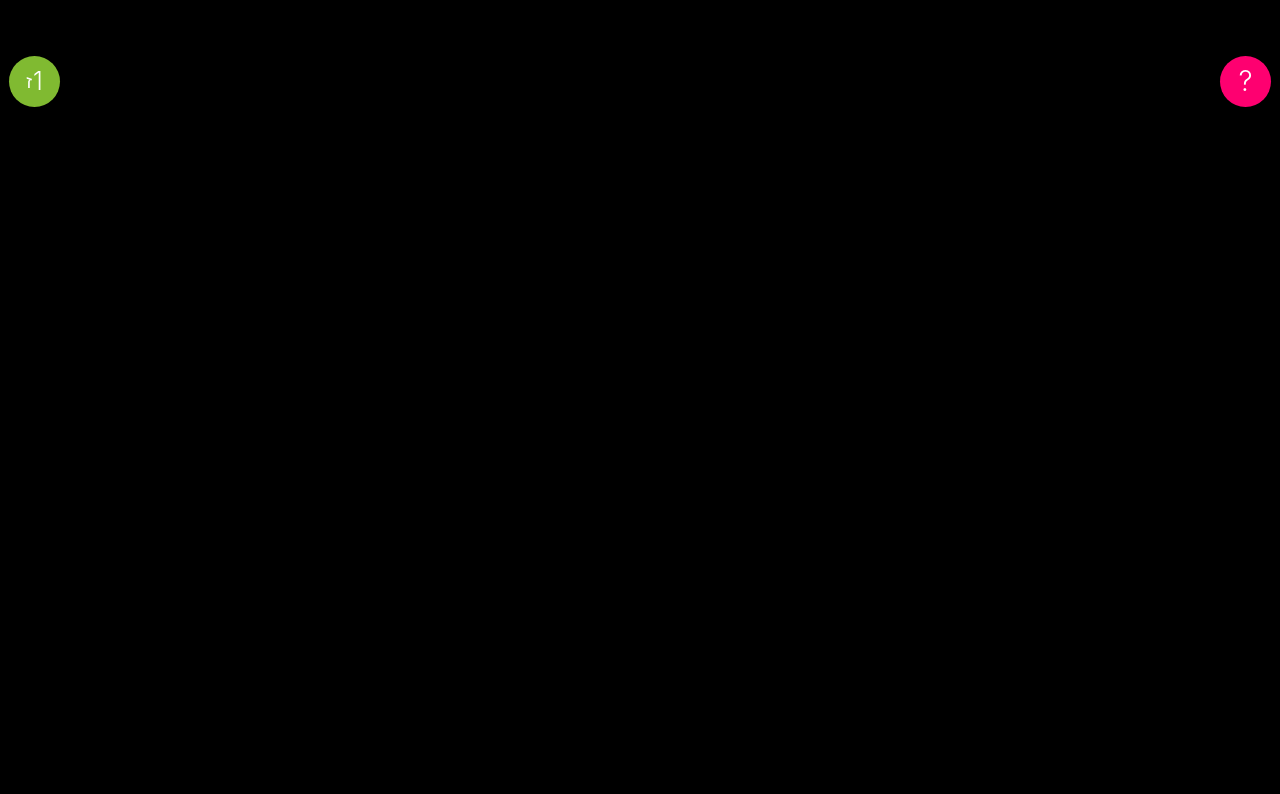
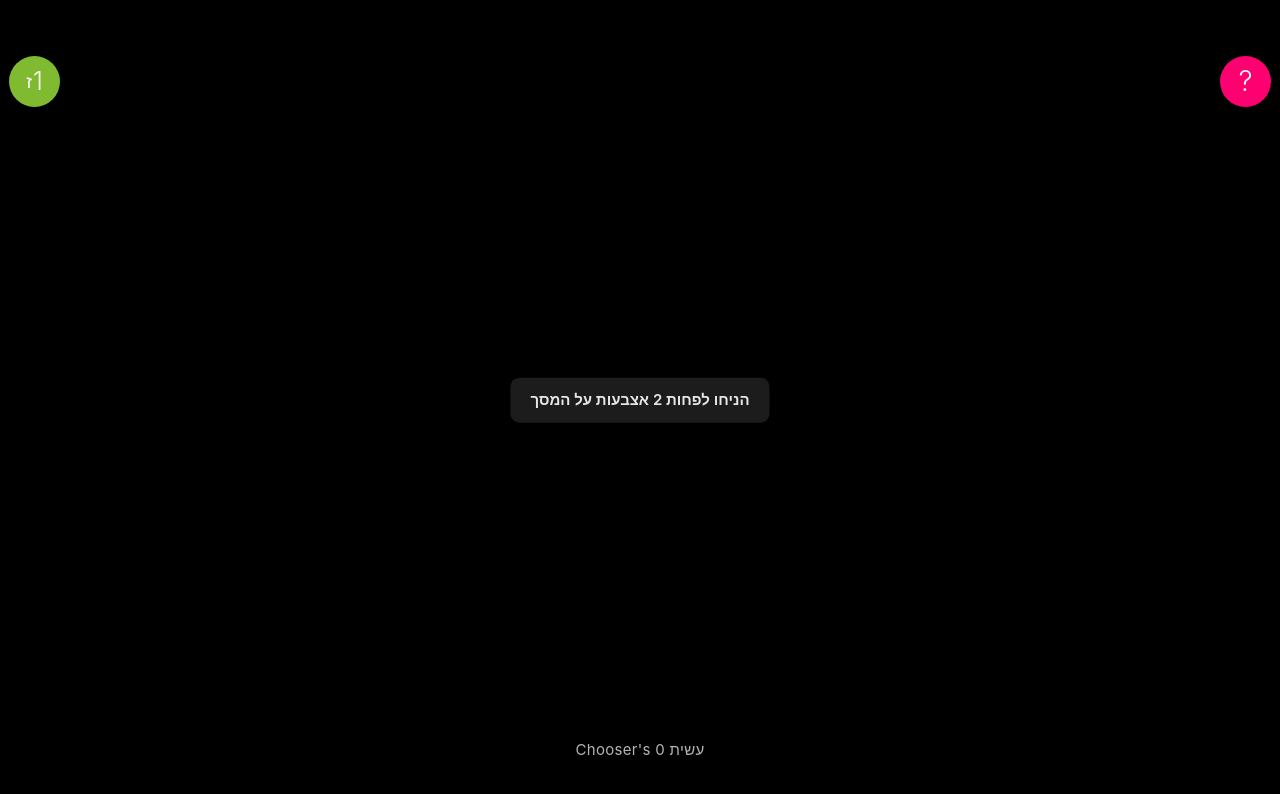
Before and after one commit to TomY171/chooser, a plain HTML site: page index.html in a window 1280 px wide. Drawn offline with Linux system fonts and the light colour scheme.

Commit message:
Idle texts like the original: finger minimum in the middle, pick count at the bottom
"הניחו לפחות N אצבעות על המסך" (N follows the mode) and "עשית N Chooser's" (saved count of
picks); both hide while fingers are down and in the hidden settings.

Co-Authored-By: Claude Opus 5.5 <noreply@anthropic.com>

```diff
--- a/app.js
+++ b/app.js
@@ -752,6 +752,7 @@
     audio.pick();
     if (DEBUG) rec.spot = stepNow() + 1;
     advanceSpot();
+    bumpCount();
     if (DEBUG) {
       history.push(rec);
       if (history.length > 1000) history.shift();
@@ -1134,6 +1135,8 @@
     el.sound.checked = settings.sound;
     el.silent.checked = settings.silentPlay;
     el.solo.checked = settings.minFingers === 1;
+    document.body.classList.toggle('secret', settingsOpen); // hides the idle texts over the spots
+    syncIdleTexts();
   }
 
   function changed() { saveSettings(); syncSettingsUI(); kick(); }
@@ -1261,7 +1264,23 @@
   };
   let menuOpen = false;
 
+  // Idle texts: "place at least N fingers" in the middle, and how many picks were made.
+  const COUNT_KEY = 'chooser.count.v1';
+  let pickCount = 0;
+  try { pickCount = Math.max(0, parseInt(localStorage.getItem(COUNT_KEY), 10) || 0); } catch (_) { /* ignore */ }
+  function syncIdleTexts() {
+    const need = neededFingers();
+    $('hint').textContent = need === 1 ? 'הניחו לפחות אצבע אחת על המסך' : 'הניחו לפחות ' + need + ' אצבעות על המסך';
+    $('count').textContent = 'עשית ' + pickCount + " Chooser's";
+  }
+  function bumpCount() {
+    pickCount++;
+    try { localStorage.setItem(COUNT_KEY, String(pickCount)); } catch (_) { /* ignore */ }
+    syncIdleTexts();
+  }
+
   function syncModeUI() {
+    syncIdleTexts();
     const g = settings.mode === 'groups';
     const n = g ? settings.groups : settings.winners;
     document.documentElement.dataset.mode = settings.mode; // theme colour: green winners / orange groups
--- a/index.html
+++ b/index.html
@@ -154,6 +154,19 @@
   }
   #help-btn:active { transform: scale(.92); }
   body.playing #help-btn { opacity: 0; pointer-events: none; }
+  /* Idle texts like the original: the finger minimum in the middle, the pick count at the bottom. */
+  #hint {
+    position: fixed; z-index: 4; left: 50%; top: 50%; transform: translate(-50%, -50%);
+    padding: 13px 20px; border-radius: 9px; background: #1c1c1c; color: #e6e6e6;
+    font: 600 15px/1.25 -apple-system, BlinkMacSystemFont, "Segoe UI", Roboto, Arial, sans-serif; white-space: nowrap;
+    pointer-events: none; transition: opacity .25s;
+  }
+  #count {
+    position: fixed; z-index: 4; left: 0; right: 0; bottom: 43px; text-align: center;
+    color: #b4b4b4; font: 400 15px/1 -apple-system, BlinkMacSystemFont, "Segoe UI", Roboto, Arial, sans-serif; letter-spacing: .3px;
+    pointer-events: none; transition: opacity .25s;
+  }
+  body.playing #hint, body.playing #count, body.secret #hint, body.secret #count { opacity: 0; }
   #help-menu {
     position: fixed; inset: 0; z-index: 8;
     display: flex; align-items: center; justify-content: center; padding: 0 20px 6vh;
@@ -203,6 +216,8 @@
 
 <button id="mode-btn" type="button" dir="ltr" aria-label="מצב"><span id="mode-letter">ז</span><span id="mode-num">1</span></button>
 <button id="help-btn" type="button" aria-label="איך משחקים">?</button>
+<div id="hint" dir="rtl"></div>
+<div id="count" dir="rtl"></div>
 <div id="help-menu" aria-hidden="true">
   <div id="help-card" dir="rtl" lang="he">
     <h2>איך משחקים</h2>
--- a/sw.js
+++ b/sw.js
@@ -2,7 +2,7 @@
 // Strategy: stale-while-revalidate — answer instantly from the cache (works with
 // no signal) and refresh the cached copy in the background, so a new version is
 // picked up on the next launch. Bump VERSION to force a clean re-cache.
-const VERSION = 'chooser-v16'; // bump on every deploy so installed apps pick up the update
+const VERSION = 'chooser-v17'; // bump on every deploy so installed apps pick up the update
 const FILES = [
   './',
   './index.html',
```
